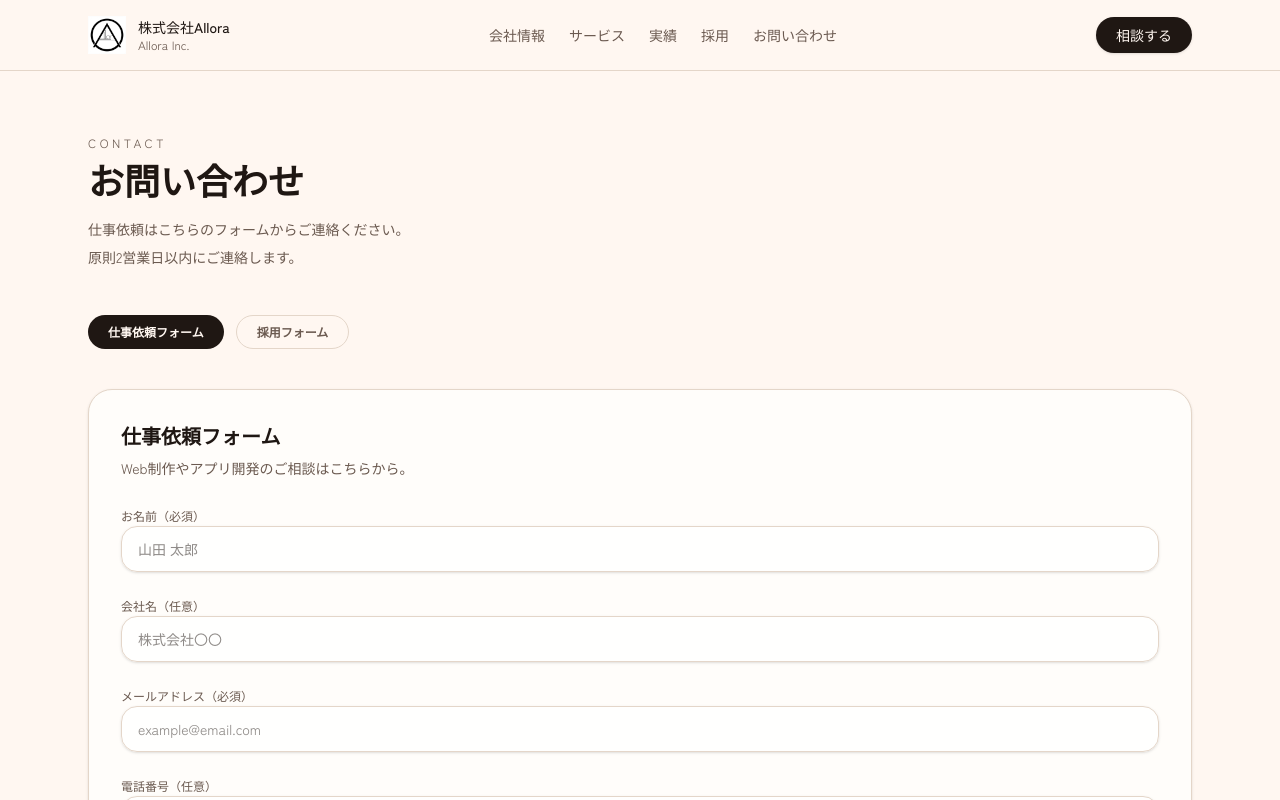
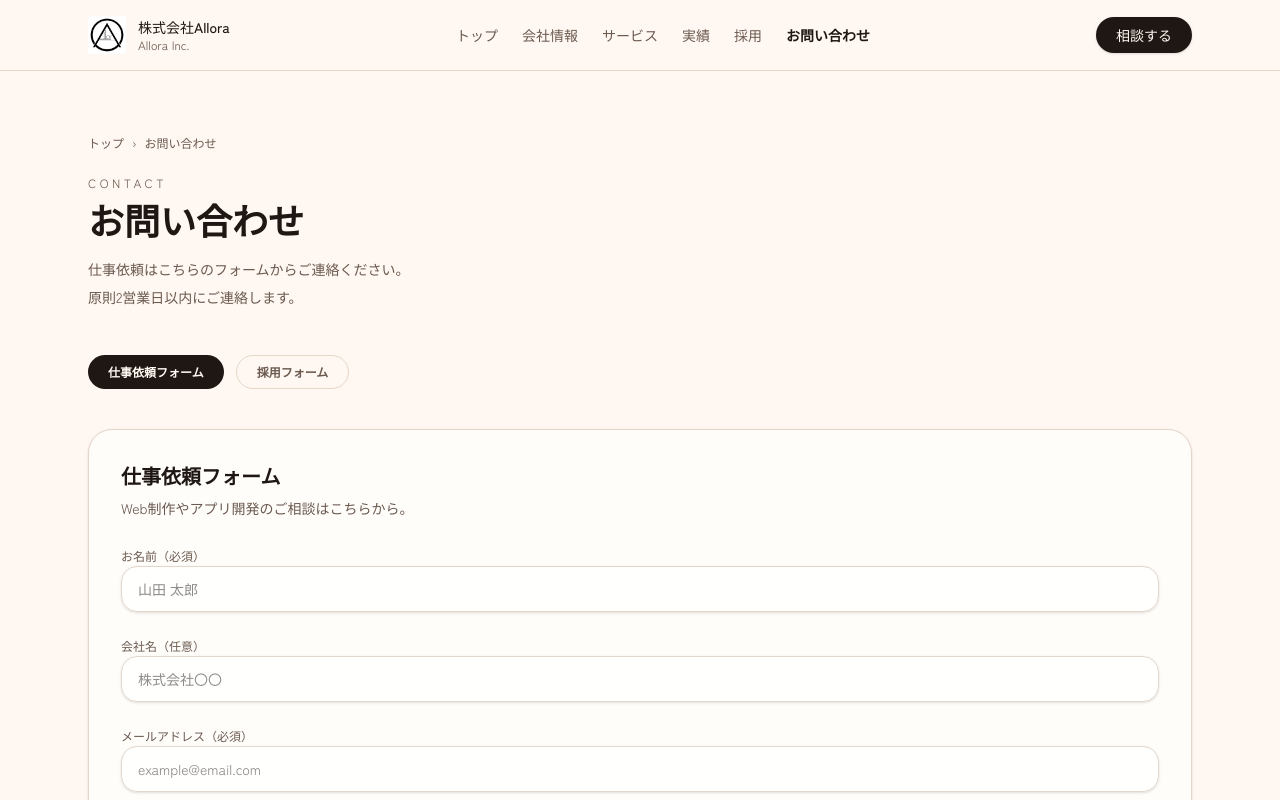
Before and after one commit to shikure-silent/AlloraHP, a Next.js app: page /contact in a window 1280 px wide. Shown: the top 800 px of the page. Built offline with nearby package versions, Linux system fonts and the light colour scheme; a web font is replaced by a local one.

Commit message:
ページ追加のともない文章を変更

```diff
--- /dev/null
+++ b/app/components/section-cta.tsx
@@ -0,0 +1,42 @@
+import Link from "next/link";
+
+type SectionCtaProps = {
+  title: string;
+  body: string;
+  primaryHref?: string;
+  primaryLabel?: string;
+  secondaryHref?: string;
+  secondaryLabel?: string;
+};
+
+export default function SectionCta({
+  title,
+  body,
+  primaryHref = "/contact",
+  primaryLabel = "お問い合わせ",
+  secondaryHref = "/contact/recruit",
+  secondaryLabel = "採用フォーム",
+}: SectionCtaProps) {
+  return (
+    <section className="rounded-3xl border border-border bg-surface p-8 shadow-sm">
+      <h2 className="text-2xl font-semibold text-foreground font-display">
+        {title}
+      </h2>
+      <p className="mt-3 text-sm text-muted">{body}</p>
+      <div className="mt-6 flex flex-wrap gap-3">
+        <Link
+          href={primaryHref}
+          className="inline-flex items-center justify-center rounded-full bg-accent px-5 py-2.5 text-sm font-semibold text-white transition hover:bg-accent-strong"
+        >
+          {primaryLabel}
+        </Link>
+        <Link
+          href={secondaryHref}
+          className="inline-flex items-center justify-center rounded-full border border-border bg-white px-5 py-2.5 text-sm font-semibold text-foreground transition hover:border-accent hover:text-accent-strong"
+        >
+          {secondaryLabel}
+        </Link>
+      </div>
+    </section>
+  );
+}
--- a/app/components/site-header.tsx
+++ b/app/components/site-header.tsx
@@ -1,16 +1,22 @@
+"use client";
+
 import Image from "next/image";
 import Link from "next/link";
+import { usePathname } from "next/navigation";
 import { siteData } from "../lib/site-data";
 
 const navItems = [
-  { label: "会社情報", href: "/#company" },
-  { label: "サービス", href: "/#services" },
-  { label: "実績", href: "/#works" },
-  { label: "採用", href: "/#recruit" },
+  { label: "トップ", href: "/" },
+  { label: "会社情報", href: "/company" },
+  { label: "サービス", href: "/services" },
+  { label: "実績", href: "/works" },
+  { label: "採用", href: "/recruit" },
   { label: "お問い合わせ", href: "/contact" },
 ];
 
 export default function SiteHeader() {
+  const pathname = usePathname();
+
   return (
     <header className="sticky top-0 z-40 border-b border-border bg-[rgba(255,247,241,0.92)] backdrop-blur">
       <div className="mx-auto flex w-full max-w-6xl items-center justify-between gap-6 px-6 py-4">
@@ -34,7 +40,12 @@ export default function SiteHeader() {
             <Link
               key={item.label}
               href={item.href}
-              className="transition hover:text-foreground"
+              aria-current={pathname === item.href ? "page" : undefined}
+              className={`transition hover:text-foreground ${
+                pathname === item.href
+                  ? "font-semibold text-foreground"
+                  : "text-muted"
+              }`}
             >
               {item.label}
             </Link>
@@ -54,7 +65,12 @@ export default function SiteHeader() {
               <Link
                 key={item.label}
                 href={item.href}
-                className="whitespace-nowrap transition hover:text-foreground"
+                aria-current={pathname === item.href ? "page" : undefined}
+                className={`whitespace-nowrap transition hover:text-foreground ${
+                  pathname === item.href
+                    ? "font-semibold text-foreground"
+                    : "text-muted"
+                }`}
               >
                 {item.label}
               </Link>
--- a/app/contact/page.tsx
+++ b/app/contact/page.tsx
@@ -1,4 +1,5 @@
 import Link from "next/link";
+import Breadcrumbs from "../components/breadcrumbs";
 import SiteFooter from "../components/site-footer";
 import SiteHeader from "../components/site-header";
 import { siteData } from "../lib/site-data";
@@ -16,6 +17,9 @@ export default function ContactPage() {
     <div className="bg-background text-foreground">
       <SiteHeader />
       <main className="mx-auto w-full max-w-6xl px-6 py-16">
+        <Breadcrumbs
+          items={[{ label: "トップ", href: "/" }, { label: "お問い合わせ" }]}
+        />
         <section className="mb-12">
           <p className="text-xs uppercase tracking-[0.3em] text-muted">
             Contact
--- a/app/contact/recruit/page.tsx
+++ b/app/contact/recruit/page.tsx
@@ -1,4 +1,5 @@
 import Link from "next/link";
+import Breadcrumbs from "../../components/breadcrumbs";
 import SiteFooter from "../../components/site-footer";
 import SiteHeader from "../../components/site-header";
 import { siteData } from "../../lib/site-data";
@@ -16,6 +17,13 @@ export default function RecruitContactPage() {
     <div className="bg-background text-foreground">
       <SiteHeader />
       <main className="mx-auto w-full max-w-6xl px-6 py-16">
+        <Breadcrumbs
+          items={[
+            { label: "トップ", href: "/" },
+            { label: "お問い合わせ", href: "/contact" },
+            { label: "採用お問い合わせ" },
+          ]}
+        />
         <section className="mb-12">
           <p className="text-xs uppercase tracking-[0.3em] text-muted">
             Contact
--- a/app/layout.tsx
+++ b/app/layout.tsx
@@ -20,7 +20,7 @@ export const metadata: Metadata = {
     template: "%s | 株式会社Allora",
   },
   description:
-    "株式会社AlloraはWeb制作・Webアプリ・iOSアプリのデザインと開発を行うクリエイティブチームです。",
+    "株式会社AlloraはWeb制作・Webアプリ開発を行うクリエイティブチームです。",
   openGraph: {
     title: "株式会社Allora",
     description:
@@ -32,8 +32,7 @@ export const metadata: Metadata = {
   twitter: {
     card: "summary_large_image",
     title: "株式会社Allora",
-    description:
-      "Web制作・Webアプリ・iOSアプリのデザインと開発を行う株式会社Alloraの公式サイト。",
+    description: "Web制作・Webアプリ開発を行う株式会社Alloraの公式サイト。",
   },
 };
 
--- a/app/lib/site-data.ts
+++ b/app/lib/site-data.ts
@@ -2,15 +2,15 @@ export const siteData = {
   company: {
     name: "株式会社Allora",
     nameEn: "Allora Inc.",
-    address: "東京都渋谷区（市区町村まで公開）",
-    phone: "03-0000-0000",
-    email: "allora.company@gmail.com",
+    address: "東京都小平市学園東町448-3 セシリア202",
+    phone: "080-3707-5169",
+    email: "allora.office.info@gmail.com",
   },
   hero: {
-    headline: "温かみのあるデザインと確かな実装で、心地よい体験をつくる。",
+    headline: "アイディア × AI × 実装",
     subhead:
-      "Web制作からWebアプリ、iOSアプリまで。シンプルで伝わる設計と、長く使える実装を丁寧に届けます。",
-    lead: "Design & Development Studio",
+      "ひらめきを、AIとエンジニアリングでプロダクトに変える。チームワークを強みに、丁寧かつ短納期で開発。フルリモートで対応。",
+    lead: "AI Engineering & Product Build",
     ctaPrimary: "お問い合わせ",
     ctaSecondary: "採用を見る",
     highlights: [
@@ -31,21 +31,46 @@ export const siteData = {
       points: ["設計とプロトタイピング", "React/Next.js実装", "運用までの改善"],
     },
     {
-      title: "iOSアプリ開発",
-      description: "要件整理から開発まで、利用体験を重視したプロダクトづくり。",
-      points: ["UI設計/導線設計", "SwiftUI開発", "MVP検証サポート"],
+      title: "iOSアプリ対応",
+      description:
+        "Web資産を活かしながら、iOS向けに最適化したハイブリッド実装を支援。",
+      points: [
+        "Capacitorを用いたiOSアプリ化対応",
+        "WebアプリをiOS向けに最適化・App Store公開支援",
+        "ハイブリッド構成でのiOS実装（Capacitor）",
+      ],
     },
   ],
   works: {
-    title: "無理なく貯金ができる家計簿アプリ",
-    status: "開発中",
-    description:
-      "日々の支出を自然に振り返り、無理なく貯金できる体験を目指した家計簿アプリ。",
-    url: "https://kakeibo-app-orcin.vercel.app",
-    urlLabel: "アプリを見る",
-    roles: ["UI/UX設計", "フロントエンド実装", "iOSアプリ開発"],
-    tech: ["SwiftUI", "Next.js", "TypeScript", "Supabase"],
     note: "デモ環境のため内容は変更される場合があります。",
+    projects: [
+      {
+        id: "kakeibo-app",
+        title: "無理なく貯金ができる家計簿アプリ",
+        status: "開発中",
+        description:
+          "日々の支出を自然に振り返り、無理なく貯金できる体験を目指した家計簿アプリ。",
+        url: "https://murikake.com",
+        urlLabel: "アプリを見る",
+        roles: [
+          "Webフロント開発",
+          "モバイルアプリ対応",
+          "認証・アカウント管理",
+          "クラウド同期・バックアップ復元",
+          "通知機能",
+          "外部データ連携（e-Stat API）",
+        ],
+        tech: [
+          "React",
+          "Next.js",
+          "TypeScript",
+          "Tailwind CSS",
+          "Capacitor",
+          "Swift",
+          "Supabase",
+        ],
+      },
+    ],
   },
   recruit: {
     headline: "基本リモートの小さなチーム",
--- a/app/privacy/page.tsx
+++ b/app/privacy/page.tsx
@@ -1,3 +1,4 @@
+import Breadcrumbs from "../components/breadcrumbs";
 import SiteFooter from "../components/site-footer";
 import SiteHeader from "../components/site-header";
 import { siteData } from "../lib/site-data";
@@ -12,6 +13,9 @@ export default function PrivacyPage() {
     <div className="bg-background text-foreground">
       <SiteHeader />
       <main className="mx-auto w-full max-w-4xl px-6 py-16">
+        <Breadcrumbs
+          items={[{ label: "トップ", href: "/" }, { label: "プライバシーポリシー" }]}
+        />
         <section className="rounded-3xl border border-border bg-card p-8 shadow-sm">
           <p className="text-xs uppercase tracking-[0.3em] text-muted">
             Privacy Policy
--- a/app/services/page.tsx
+++ b/app/services/page.tsx
@@ -6,8 +6,7 @@ import { siteData } from "../lib/site-data";
 
 export const metadata = {
   title: "サービス",
-  description:
-    "株式会社Alloraが提供するWeb制作・Webアプリ開発・iOSアプリ開発の紹介です。",
+  description: "株式会社Alloraが提供するWeb制作・Webアプリ開発の紹介です。",
 };
 
 export default function ServicesPage() {
@@ -15,9 +14,13 @@ export default function ServicesPage() {
     <div className="bg-background text-foreground">
       <SiteHeader />
       <main className="mx-auto w-full max-w-6xl px-6 py-16">
-        <Breadcrumbs items={[{ label: "トップ", href: "/" }, { label: "サービス" }]} />
+        <Breadcrumbs
+          items={[{ label: "トップ", href: "/" }, { label: "サービス" }]}
+        />
         <section>
-          <p className="text-xs uppercase tracking-[0.3em] text-muted">Services</p>
+          <p className="text-xs uppercase tracking-[0.3em] text-muted">
+            Services
+          </p>
           <h1 className="mt-3 text-4xl font-semibold text-foreground font-display">
             サービス
           </h1>
```
